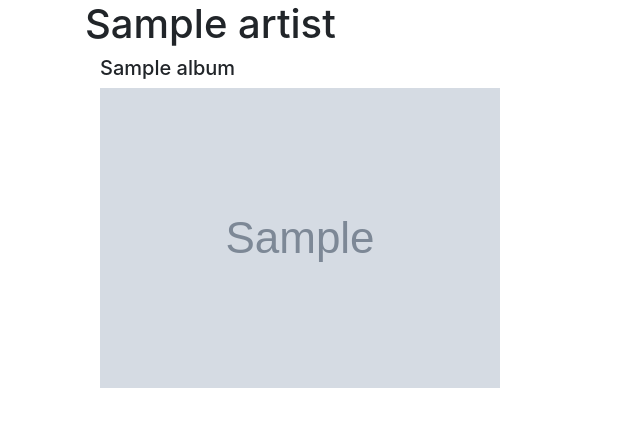
After one commit to christopher-kirkley/spotify_label_search, a Flask app: template templates/playlist.html in a window 1280 px wide. The commit adds this page. Shown: the top 427 px of the page, without its empty margins (0-640 px from the left). Run offline with Flask 2, Linux system fonts and the light colour scheme; the template is opened without the code that fills it: most values are stand-ins (such as "Sample title", 1, 10 or a date in 2020); grey boxes marked "Sample" are stand-in pictures; some libraries are stand-ins or nearby versions.

Commit message:
Added AuthO, token request, playlist templated page.

```diff
--- a/app.py
+++ b/app.py
@@ -1,51 +1,101 @@
 from flask import Flask
-from flask import render_template
+from flask import render_template, url_for, request, redirect
 import requests
 import json
 import spotipy
 from requests_oauthlib import OAuth1
 
+"""Import config variables."""
+from config import CLIENT_ID
+from config import AUTHORIZATION
+from config import REDIRECT_URI
 
 """Initialize the app."""
-app = Flask(__name__)
+app = Flask(__name__, instance_relative_config=True)
+app.config.from_object('config')
+app.config.from_pyfile('config.py')
 
-token = "BQC7c_UeAWvm4gP8NvyK0rOaCSXjQrvKrkKlFNfrYlEeChNzsZxhFYJiARAapCxAOYKfrqOMGIIAz5p_zWPq1n6xu25Y-6R0jjZhSMnfokOOBEQ5iE5GnioL4obthBbHoknq9Qn1QKl7oFyo'"
+
+"""Authorize the app."""
+authorize_url = f"https://accounts.spotify.com/authorize?client_id={CLIENT_ID}&response_type=code&redirect_uri={REDIRECT_URI}"
+
 
 """Set artist list from label"""
-artist_list = ['Mamman Sani', 'Les Filles de Illighadad', 'Mdou Moctar', 'Luka Productions']
+artist_list = ['Led Zeppelin', 'Mamman Sani', 'Les Filles de Illighadad', 'Mdou Moctar', 'Luka Productions']
 
-
-for artist in artist_list:
-    url = f"https://api.spotify.com/v1/search?q={artist}&type=album"
-
-    payload = {}
-    headers = {
-      'Authorization': f'Bearer {token}'
-    }
-
-    response = requests.request("GET", url, headers=headers, data = payload)
-
-    result = response.json()
-
-    """Parse the result."""
-    for album in result['albums']['items']:
-        for item in album['artists']:
-            artist_id = item['id']
-        for item in album['images']:
-            if item['height'] == 300:
-                print(item['url'])
-
-    print(artist)
-    print(artist_id)
-
-
-
-# json.dumps((x), indent=4)
-@app.route("/")
+@app.route("/", methods=['GET', 'POST'])
 def index():
+    if request.method == "POST":
+        """Redirect to the authorization page."""
+        return redirect(authorize_url)
 
     return render_template('index.html')
 
-# """Conditional."""
-# if __name__ == '__main__':
-#     app.run(debug=True)
+@app.route("/callback", methods=['GET', 'POST'])
+def callback():
+    """Callback from Spotify redirected url."""
+
+    """Get code from URL."""
+    code = request.args.get('code')
+
+    """Initialize variables for token."""
+    grant_type = 'authorization_code'
+
+    """Make post request for token."""
+    headers = {
+                'Authorization': f'Basic {AUTHORIZATION}',
+              }
+
+    data = {
+            'grant_type': 'authorization_code',
+            'code': {code},
+            'redirect_uri': 'http://localhost:5000/callback'
+            }
+
+
+    r = requests.post('https://accounts.spotify.com/api/token', headers=headers, data=data)
+
+    response = r.json()
+
+    """Get access token."""
+    token = response['access_token']
+
+    return redirect(url_for('playlist', token=token))
+
+@app.route("/playlist", methods=['GET', 'POST'])
+def playlist():
+    """Playlist view of artists from label."""
+    token = request.args.get('token')
+
+
+    artist_data = {}
+
+    """Loop over artist in artist list and return json of albums."""
+    for artist in artist_list:
+        album_data = {}
+        url = f"https://api.spotify.com/v1/search?q={artist}&type=album"
+
+        headers = {
+                    'Authorization': f'Bearer {token}'
+                    }
+
+        response = requests.request("GET", url, headers=headers)
+
+        albums_by_artist = response.json()
+
+        """Parse the result."""
+        for album in albums_by_artist['albums']['items']:
+            images = []
+            for entry in album['artists']:
+                artist_id = entry['id']
+            album_name = album['name']
+            for entry in album['images']:
+                if entry['height'] == 300:
+                    album_data[album_name] = entry['url']
+        artist_data[artist] = album_data
+
+    return render_template('playlist.html', token=token, artist_data=artist_data)
+
+"""Conditional."""
+if __name__ == '__main__':
+    app.run(debug=True)
--- /dev/null
+++ b/templates/base.html
@@ -0,0 +1,3 @@
+<link rel="stylesheet" href="https://stackpath.bootstrapcdn.com/bootstrap/4.4.1/css/bootstrap.min.css" integrity="sha384-Vkoo8x4CGsO3+Hhxv8T/Q5PaXtkKtu6ug5TOeNV6gBiFeWPGFN9MuhOf23Q9Ifjh" crossorigin="anonymous">
+{% block content %}
+{% endblock %}
--- /dev/null
+++ b/templates/callback.html
@@ -0,0 +1,3 @@
+Authorized!
+
+Access token {{ token }}
--- a/templates/index.html
+++ b/templates/index.html
@@ -1 +1,4 @@
 <h1>test</h1>
+<form action="/" method="POST">
+    <button type="submit">Submit</button>
+</form>
--- /dev/null
+++ b/templates/playlist.html
@@ -0,0 +1,23 @@
+{% extends 'base.html' %}
+
+{% block content %}
+
+{% for artist, artist_info in artist_data.items() %}
+<div class="container">
+<h1>{{ artist }}</h1>
+<div class="container">
+  <div class="row">
+
+    {% for album, image in artist_info.items() %}
+         <div class="col-sm">
+            <h5>{{ album }}</h5>
+            <img src="{{ image }}">
+          </div>
+    {% endfor %}
+
+  </div>
+</div>
+{% endfor %}
+</div>
+
+{% endblock %}
```
Also changed, not shown: temp.py (deleted, +0 -22 lines), templates/authorize.html (added), 1 other file.
